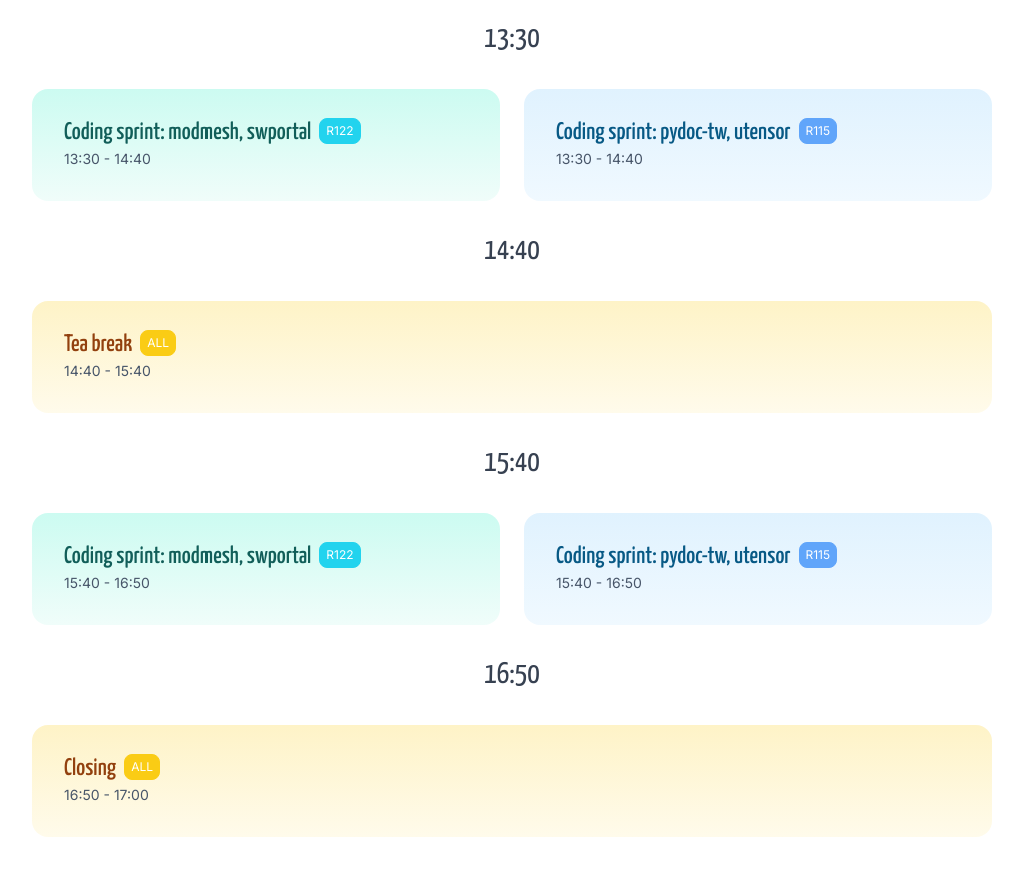
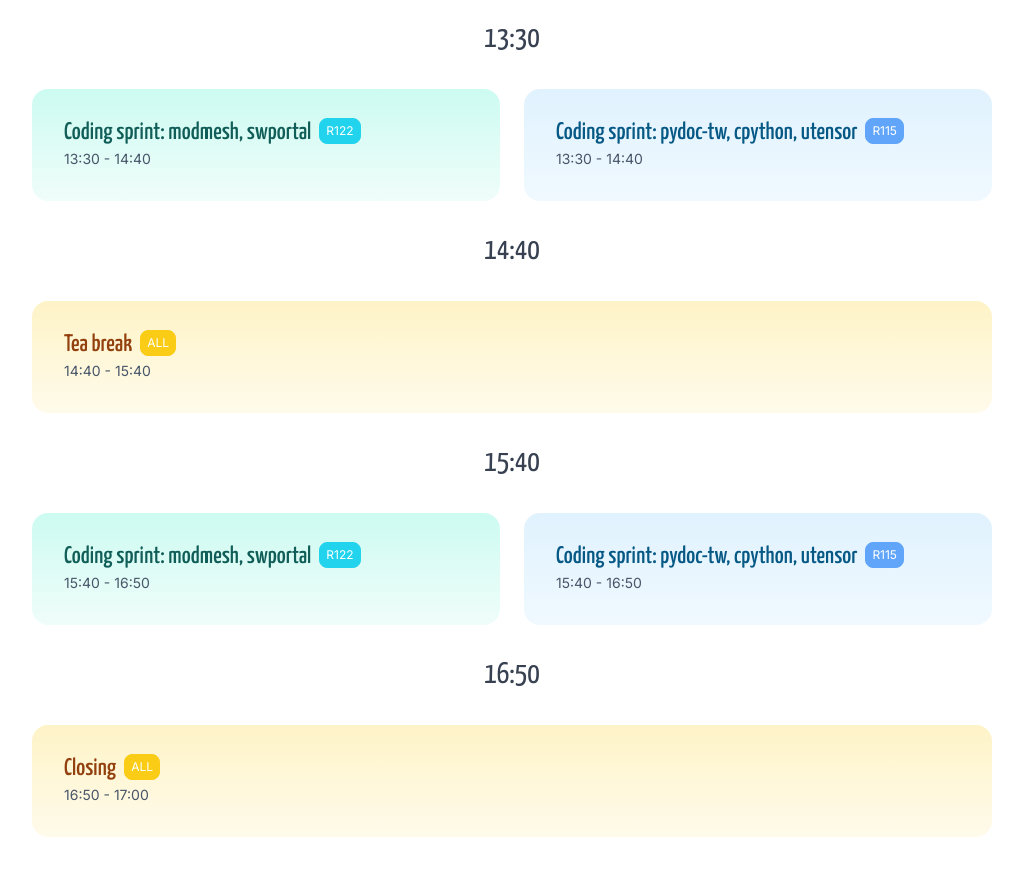
Before and after one commit to sciwork/swseminar2025, a Next.js app: page /program in a window 1280 px wide. Shown: the part 3320-4195 px from the top of the page, without its empty margins (128-1151 px from the left). Built offline with nearby package versions, Linux system fonts and the light colour scheme.

Commit message:
feat: add project cpython-contribution-tutorial (#10)
Signed-off-by: chestercheng <hi@chester.ch>

```diff
--- a/app/program/page.tsx
+++ b/app/program/page.tsx
@@ -170,7 +170,7 @@ const Page = () => {
           <TaskInfoList className="tw-order-2 tablet:tw-order-1">
 			<TalkInfoCard
           	  talk={{
-          	    title: "Coding sprint: pydoc-tw, utensor",
+          	    title: "Coding sprint: pydoc-tw, cpython, utensor",
           	    description: "",
           	    room: "R115",
           	    start: "13:30",
@@ -208,7 +208,7 @@ const Page = () => {
           <TaskInfoList className="tw-order-2 tablet:tw-order-1">
 			<TalkInfoCard
           	  talk={{
-          	    title: "Coding sprint: pydoc-tw, utensor",
+          	    title: "Coding sprint: pydoc-tw, cpython, utensor",
           	    description: "",
           	    room: "R115",
           	    start: "15:40",
--- a/contents/projects.mdx
+++ b/contents/projects.mdx
@@ -9,6 +9,7 @@ Explore a diverse range of open source projects and join the vibrant community o
 - [Python Official Documents Translation (zh_TW)](#python-official-documents-translation-zhtw)
 - [sciwork Portal](#sciwork-portal)
 - [utensor](#utensor)
+- [CPython Contribution Tutorial](#cpython-contribution-tutorial)
 
 <a name="modmesh"></a>
 ## **Modmesh**
@@ -77,4 +78,17 @@ uTensor is an extremely lightweight machine learning inference framework built o
 
 ---
 
+<a name="cpython-contribution-tutorial"></a>
+## CPython Contribution Tutorial
+- **Focus Area:** Open source project workflow
+- **Contacts:**
+    - Li-Hung (Discord: @rockleon)
+
+**Description:**
+
+CPython is the source code of Python. When developing with Python, have you ever had new ideas you'd like to contribute to CPython? We will guide everyone through learning how to contribute code to CPython.
+
+
+---
+
 These projects showcase the power of open source collaboration. Whether you're a developer, designer, or enthusiast, there's a place for you to contribute. Dive in and be part of the innovation!
```
